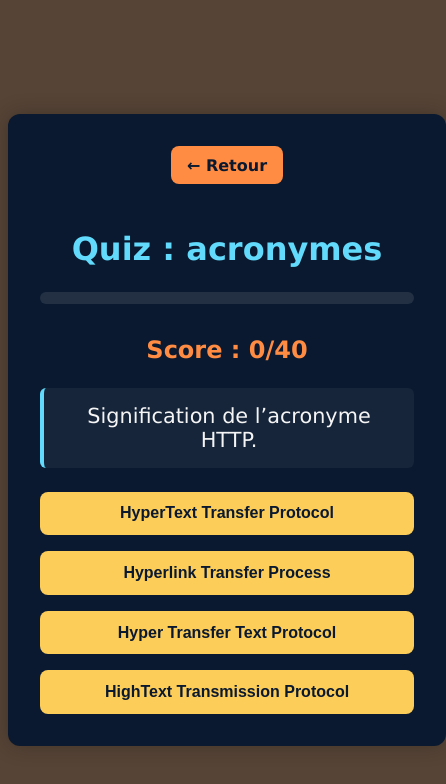
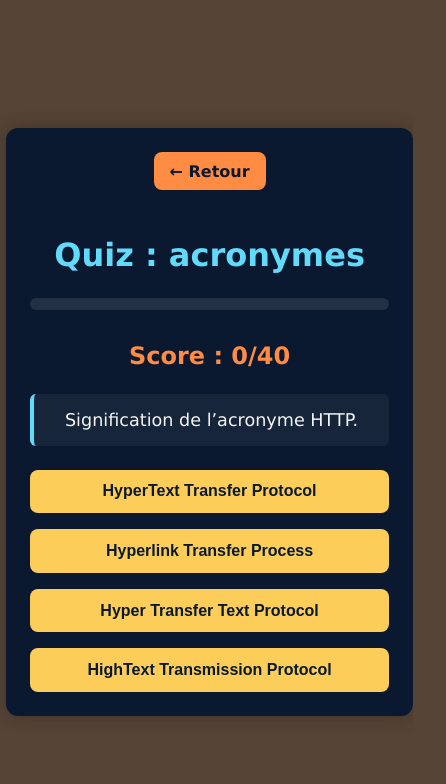
Before and after one commit to MrBruit/Cheat-Sheet-Shit, a React (Vite) app: page /Cheat-Sheet-Shit/quiz/acronymes in a window 390 px wide. Shown: the top 784 px of the page, 446 px wide, since content can reach past the window. Built offline with nearby package versions, Linux system fonts and the light colour scheme.

Commit message:
Redeploy

```diff
--- a/src/assets/styles/Home.css
+++ b/src/assets/styles/Home.css
@@ -4,26 +4,27 @@ body {
   align-items: center;
   min-height: 100vh;
   background-color: #3f2b1be0;
- }
+  margin: 0;
+  padding: 0;
+}
 
 .home-container {
   text-align: center;
+  width: 90%;
   max-width: 600px;
-  margin: 0 auto;
-  max-width: 700px;
   margin: 2rem auto;
   padding: 2rem;
-  background: #0A192F; /* bleu foncé */
+  background: #0A192F;
   font-family: Verdana, Geneva, Tahoma, sans-serif;
-  color: #F5F5F5; /* blanc cassé */
+  color: #F5F5F5;
   border-radius: 12px;
   box-shadow: 0 0 20px rgba(0, 0, 0, 0.25);
-  text-align: center;
 }
 
 .home-container h1 {
-    color: #55bbeb; /* bleu React */
-    margin-bottom: 1rem; }
+  color: #55bbeb;
+  margin-bottom: 1rem;
+}
 
 .home-container ul {
   list-style: none;
@@ -34,25 +35,26 @@ body {
 .home-container li {
   margin: 0.6rem 0;
 }
+
 .home-container a {
-    display: inline-block;
-    padding: 0.6rem 1rem;
-    background: #fccd59; /* orange */
-    color: #0A192F; /* bleu foncé */
-    font-weight: bold; border-radius: 8px;
-    text-decoration: none;
-    transition: 0.2s ease;
+  display: inline-block;
+  padding: 0.6rem 1rem;
+  background: #fccd59;
+  color: #0A192F;
+  font-weight: bold;
+  border-radius: 8px;
+  text-decoration: none;
+  transition: 0.2s ease;
+}
 
-} .home-container a:hover {
-    background: #E6762F; /* orange foncé */
-    transform: translateY(-2px); }
+.home-container a:hover {
+  background: #E6762F;
+  transform: translateY(-2px);
+}
 
-    @media (max-width: 452px) {
-  .quiz-container,
-  .home-container,
-  .quiz-inner {
-    max-width: 100%;
-    width: 100%;
-    padding: 1rem; /* optionnel : réduit le padding sur mobile */
+@media (max-width: 768px) {
+  .home-container {
+    width: 95%;
+    padding: 1.5rem;
   }
 }
--- a/src/assets/styles/Quiz.css
+++ b/src/assets/styles/Quiz.css
@@ -1,5 +1,6 @@
 .quiz-container {
-  width: 40vw;
+  width: 90%;
+  max-width: 700px;
   margin: 2rem auto;
   padding: 2rem;
   background: #0A192F;
@@ -67,10 +68,13 @@
   transition: width 0.3s ease;
 }
 
-@media (max-width: 452px) {
-  .quiz-container, .home-container, .quiz-inner {
-    max-width: 100%;
-    width: 100%;
-    padding: 1rem;
+@media (max-width: 768px) {
+  .quiz-container {
+    width: 95%;
+    padding: 1.5rem;
+  }
+
+  .quiz-question {
+    font-size: 1.1rem;
   }
 }
--- a/src/assets/styles/Scores.css
+++ b/src/assets/styles/Scores.css
@@ -1,5 +1,6 @@
 .quiz-container {
-  max-width: 40vw;
+  width: 90%;
+  max-width: 700px;
   margin: 2rem auto;
   padding: 2rem;
   background: #0A192F;
@@ -48,20 +49,12 @@
   font-weight: bold;
   border-radius: 8px;
   text-decoration: none;
-  transition: 0.2s ease; }
+  transition: 0.2s ease;
+}
 
 .back-button:hover {
   background: #E6762F;
   transform: translateY(-2px);
-}
-
-@media (max-width: 452px) {
-  .quiz-container,
-  .home-container,
-  .quiz-inner {
-    max-width: 100%;
-    width: 100%;
-  }
 }
 
 .reset-button {
@@ -69,8 +62,10 @@
   padding: 0.7rem 1.2rem;
   background: #FF8C42;
   color: #0A192F;
-  font-weight: bold; border: none;
-  border-radius: 8px; cursor: pointer;
+  font-weight: bold;
+  border: none;
+  border-radius: 8px;
+  cursor: pointer;
   transition: 0.2s ease;
 }
 
@@ -78,3 +73,10 @@
   background: #E6762F;
   transform: translateY(-2px);
 }
+
+@media (max-width: 768px) {
+  .quiz-container {
+    width: 95%;
+    padding: 1.5rem;
+  }
+}
```
